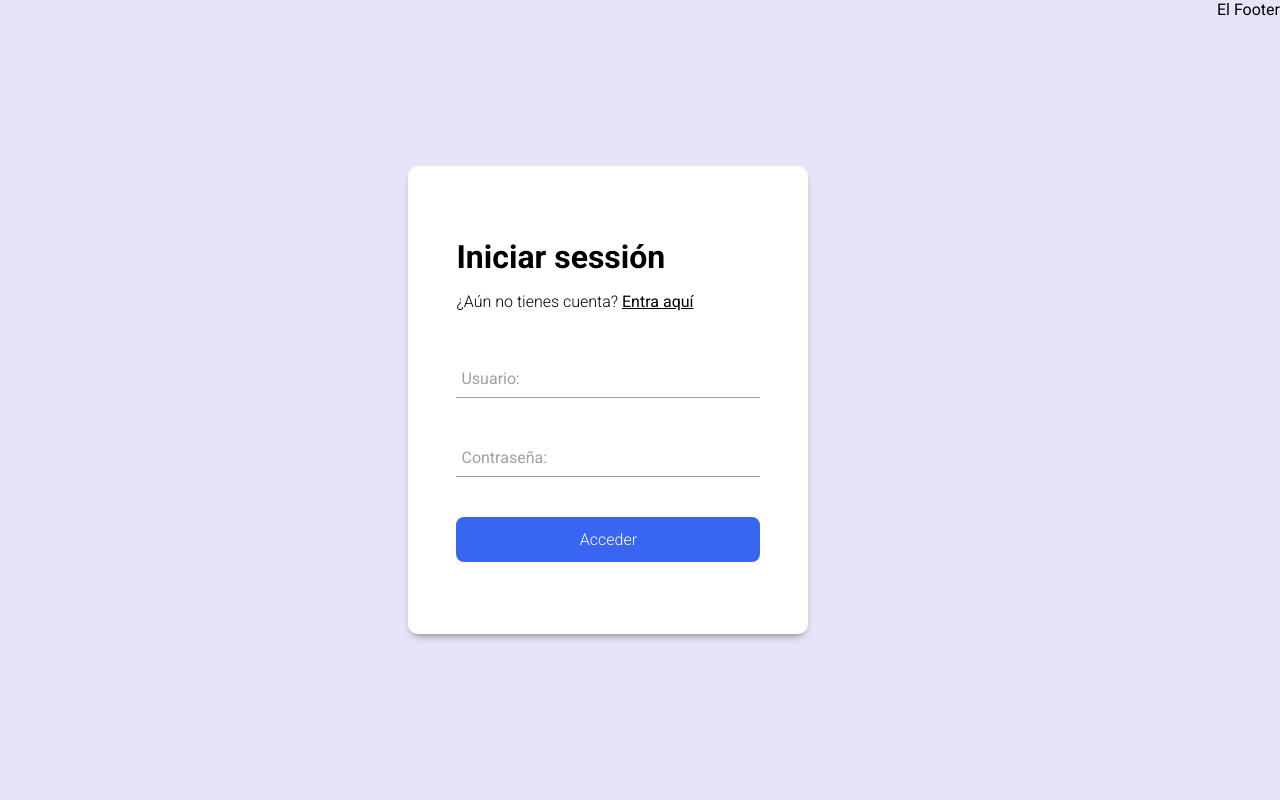
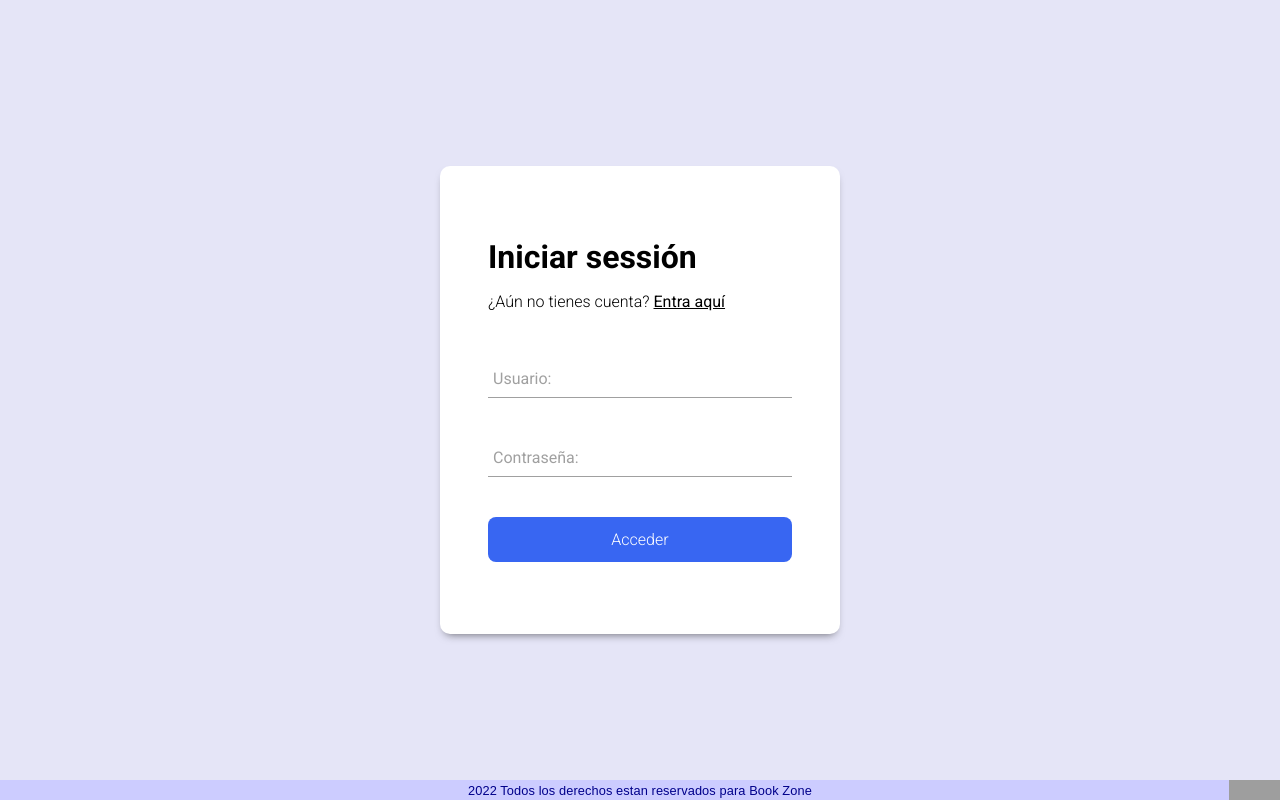
Before and after one commit to guillemfont/Book-Zone, a PHP site: the page made by index.php in a window 1280 px wide. Run offline with PHP 8.4, Linux system fonts and the light colour scheme; grey boxes are pictures that could not be loaded.

Commit message:
probando panel

```diff
--- a/assets/style/style.css
+++ b/assets/style/style.css
@@ -118,3 +118,25 @@ body {
 .formInput:focus + .formLine + .formInput:not(:placeholder-shown) + .formLIne {
   transform: scale(1);
 }
+
+footer {
+	position:absolute;
+	bottom:0;
+
+	width:100%;
+	height: 20px;
+
+	text-align: center;
+	letter-spacing: .1px;
+	font-family: 'Cagliostro', sans-serif;
+	font-size: .8em;
+	background: #CCCCFF;
+	color: darkblue;
+	padding:3px 0px 0px 0px;
+	margin: 0px;
+
+	background-image: url("../imatges/angel.png");
+	background-size: 4%;
+	background-position: center right;
+	background-repeat: no-repeat;
+}
--- a/controllers/productController.php
+++ b/controllers/productController.php
@@ -5,6 +5,7 @@ class ProductController{
         $this->model = new Product();
     }
     public function Menu(){
+        require_once "views/products/index.php";
 
     }
 }
--- a/models/database.php
+++ b/models/database.php
@@ -9,10 +9,10 @@ class Database{
         $username = "root";
         $password = "";
 
-        //creem una nova connexió instancinat l'objecte PDO
+
+        //crearemos una nueva conexión instanciando el objeto PDO
 		$this->db = new PDO("mysql:host=$servername;dbname=$dbname",$username, $password);
-		// establim el mode PDO error a exception per poder
-		// recuperar les excepccions
+        //establecemos el modo PDO error a exception para poder recuperar las excepeciones
 		$this->db->setAttribute(PDO::ATTR_ERRMODE, PDO::ERRMODE_EXCEPTION);
        // return $this->db;
     }
--- a/views/general/footer.php
+++ b/views/general/footer.php
@@ -1,3 +1,3 @@
 <?php
-echo ' <footer>El Footer</footer>';
-    ?>
+echo " <footer>2022 Todos los derechos estan reservados para Book Zone</footer>";
+?>
--- a/views/general/menu.php
+++ b/views/general/menu.php
@@ -1,6 +1,9 @@
+<?php
+echo'
 <ul>
 
     <li> <a href= "index.php?log=true&controller=Admin&action=loginAdmin" >Login Admin </a></li>
     <li> <a href= "index.php?log=true&controller=Client&action=loginClient" >Login Cliente </a></li>
 
-</ul>
+</ul>'
+?>
```
Also changed, not shown: views/admin/menuAdmin.php (+15 -4 lines).
